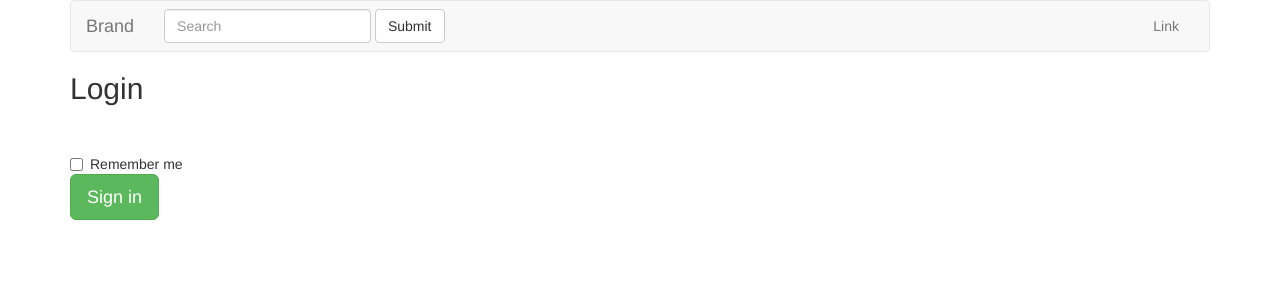
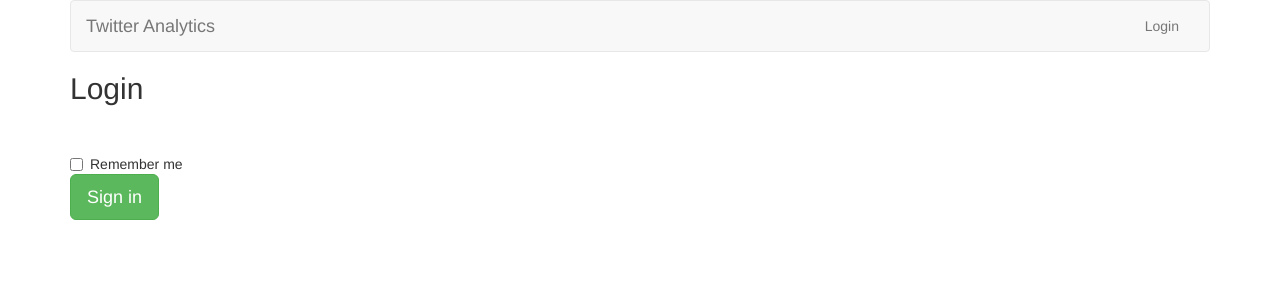
Before and after one commit to mrtorres25/twitter25, a Django app: page / in a window 1280 px wide. Shown: the top 300 px of the page. Run offline with Django 3.2, Linux system fonts and the light colour scheme; some libraries are stand-ins or nearby versions.

Commit message:
navbar updated

```diff
--- a/templates/base.html
+++ b/templates/base.html
@@ -29,19 +29,17 @@
                         <span class="icon-bar"></span>
                         <span class="icon-bar"></span>
                     </button>
-                    <a class="navbar-brand" href="#">Brand</a>
+                    <a class="navbar-brand" href="#">Twitter Analytics</a>
                     </div>
 
                     <!-- Collect the nav links, forms, and other content for toggling -->
                     <div class="collapse navbar-collapse" id="bs-example-navbar-collapse-1">
-                    <form class="navbar-form navbar-left">
-                        <div class="form-group">
-                        <input type="text" class="form-control" placeholder="Search">
-                        </div>
-                        <button type="submit" class="btn btn-default">Submit</button>
-                    </form>
                     <ul class="nav navbar-nav navbar-right">
-                        <li><a href="#">Link</a></li>
+                        {% if user.is_authenticated %}
+                            <li><a href="{% url 'logout' %}">Logout</a></li>
+                        {% else %}
+                            <li><a href="{% url 'login' %}">Login</a></li>
+                        {% endif %}
                     </ul>
                     </div><!-- /.navbar-collapse -->
                 </div><!-- /.container-fluid -->
```
